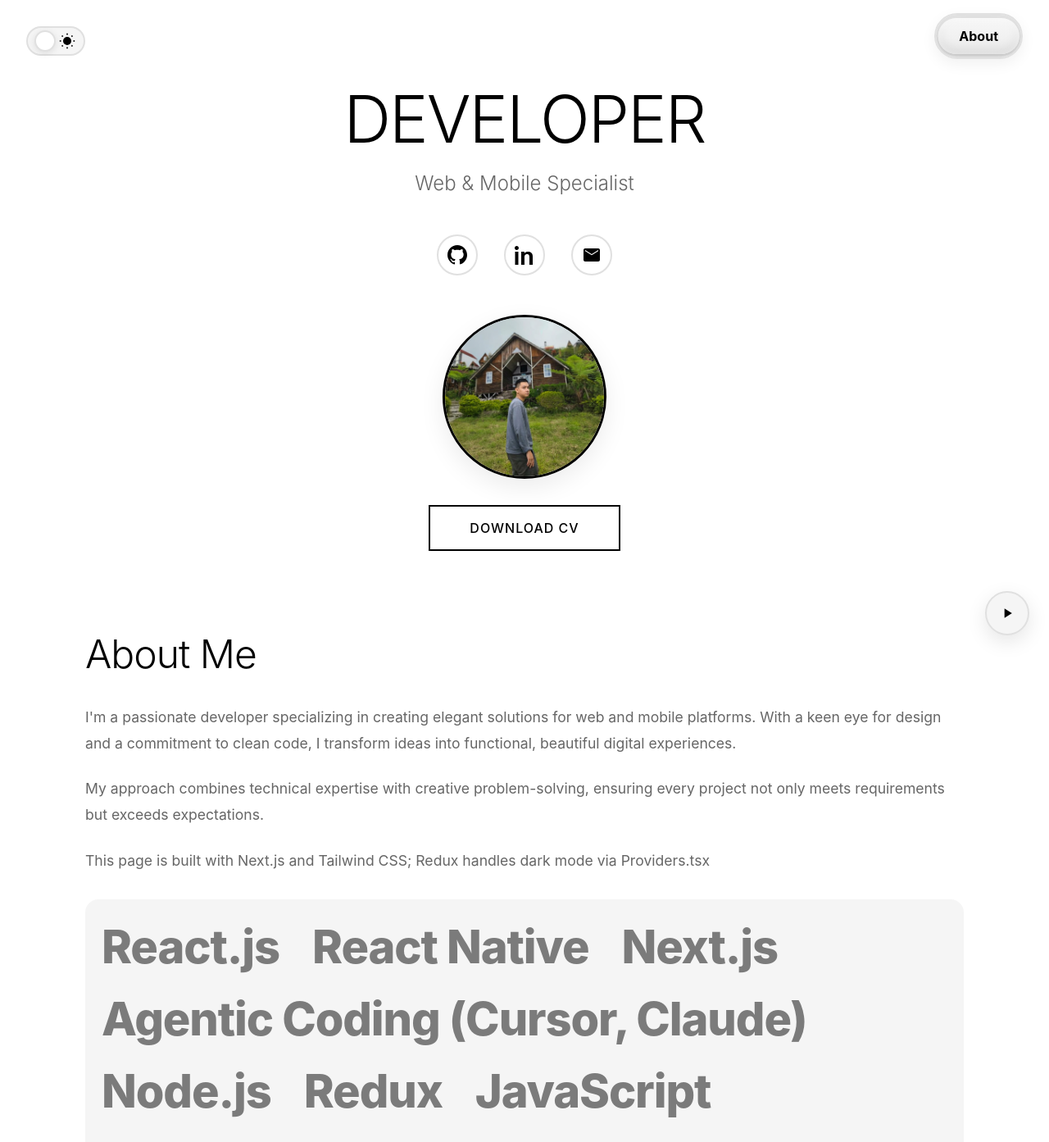
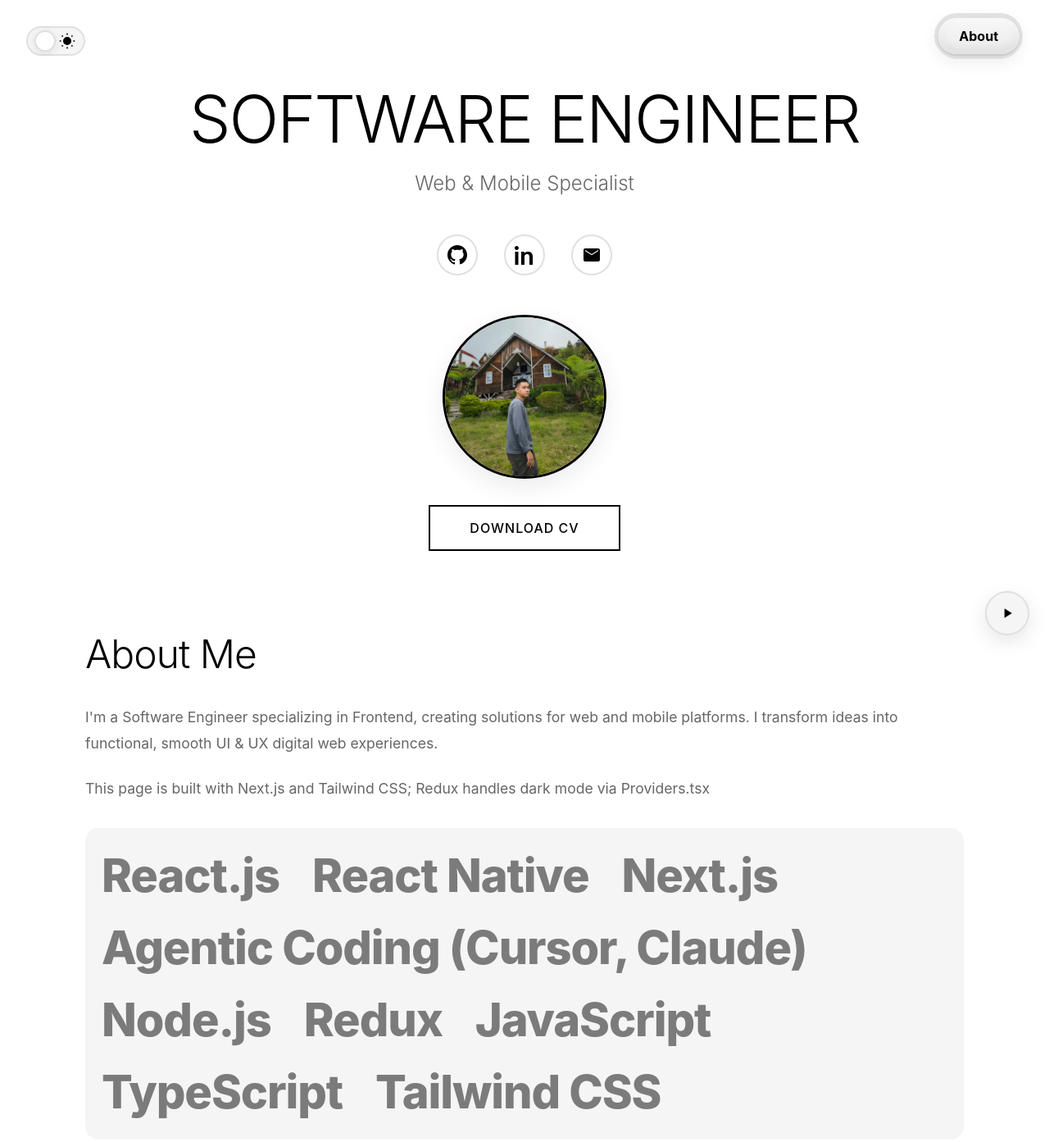
Before and after one commit to satiarahman/satia-portfolio, a Next.js app: page / in a window 1280 px wide. Shown: the top 1393 px of the page at 82% size. Built offline with nearby package versions, Linux system fonts and the light colour scheme.

Commit message:
add download pdf

```diff
--- a/app/page.tsx
+++ b/app/page.tsx
@@ -13,7 +13,7 @@ export default function Home() {
   return (
     <div id="about">
       <div className="hero">
-        <h1>DEVELOPER</h1>
+        <h1>SOFTWARE ENGINEER</h1>
         <p className="title">Web & Mobile Specialist</p>
         <div className="social-links">
           <a href="https://github.com/satiarahman" target="_blank" rel="noopener noreferrer" title="GitHub" aria-label="GitHub">
@@ -38,18 +38,13 @@ export default function Home() {
           </div>
         </div>
         {/* <PdfViewer fileUrl="/Satia_Rahman_CV_ATS 2.pdf" /> */}
-        <a href="#" className="cta-button">DOWNLOAD CV</a>
+        <a href="/CV_Satia_Rahman-2025.pdf" className="cta-button" target="_blank" rel="noopener noreferrer">DOWNLOAD CV</a>
       </div>
       <div className="content-section">
         <h2>About Me</h2>
         <p>
-          I&apos;m a passionate developer specializing in creating elegant solutions for web and mobile platforms.
-          With a keen eye for design and a commitment to clean code, I transform ideas into functional,
-          beautiful digital experiences.
-        </p>
-        <p>
-          My approach combines technical expertise with creative problem-solving, ensuring every project
-          not only meets requirements but exceeds expectations.
+          I&apos;m a Software Engineer specializing in Frontend, creating solutions for web and mobile platforms.
+          I transform ideas into functional, smooth UI & UX digital web experiences.
         </p>
         <p>This page is built with Next.js and Tailwind CSS; Redux handles dark mode via Providers.tsx</p>
         <div className="skills">
```
Also changed, not shown: 1 other file (tests, documents, lock files or other folders).
